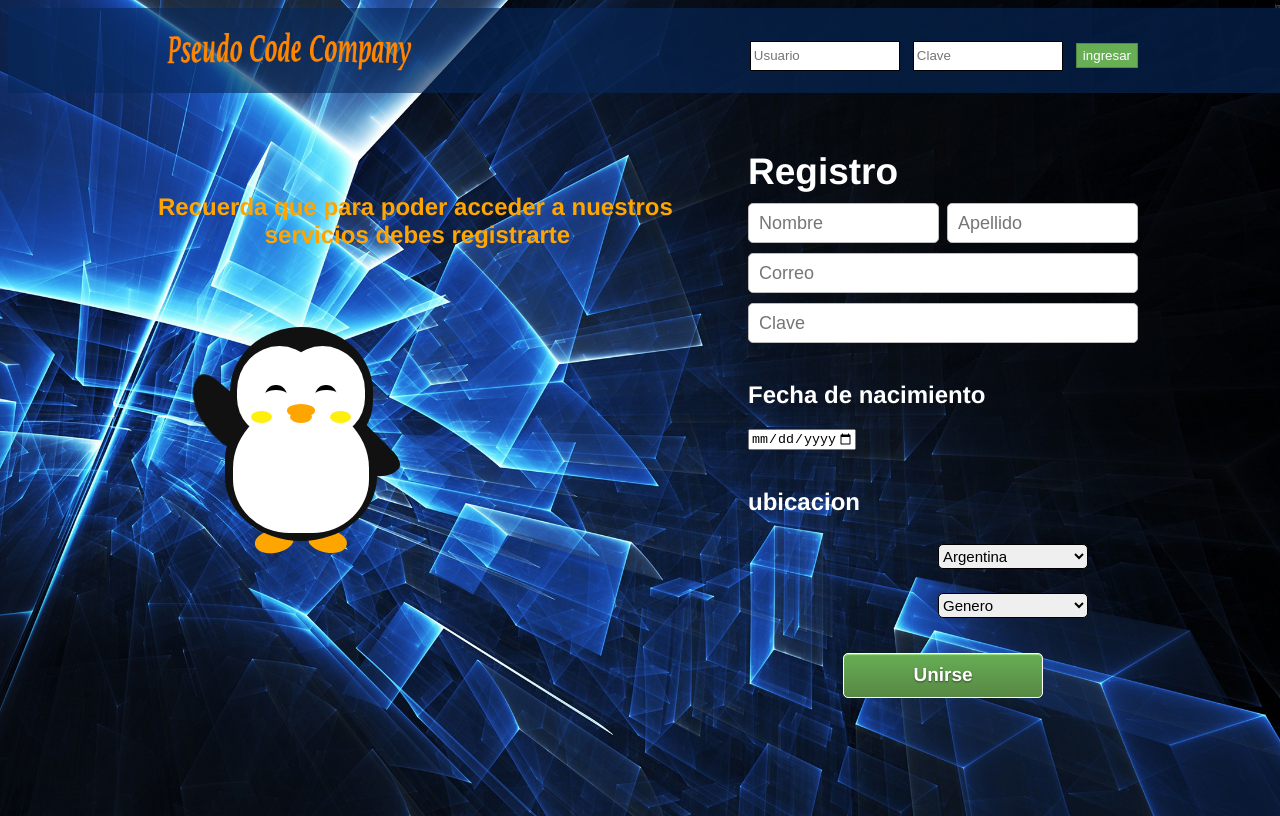
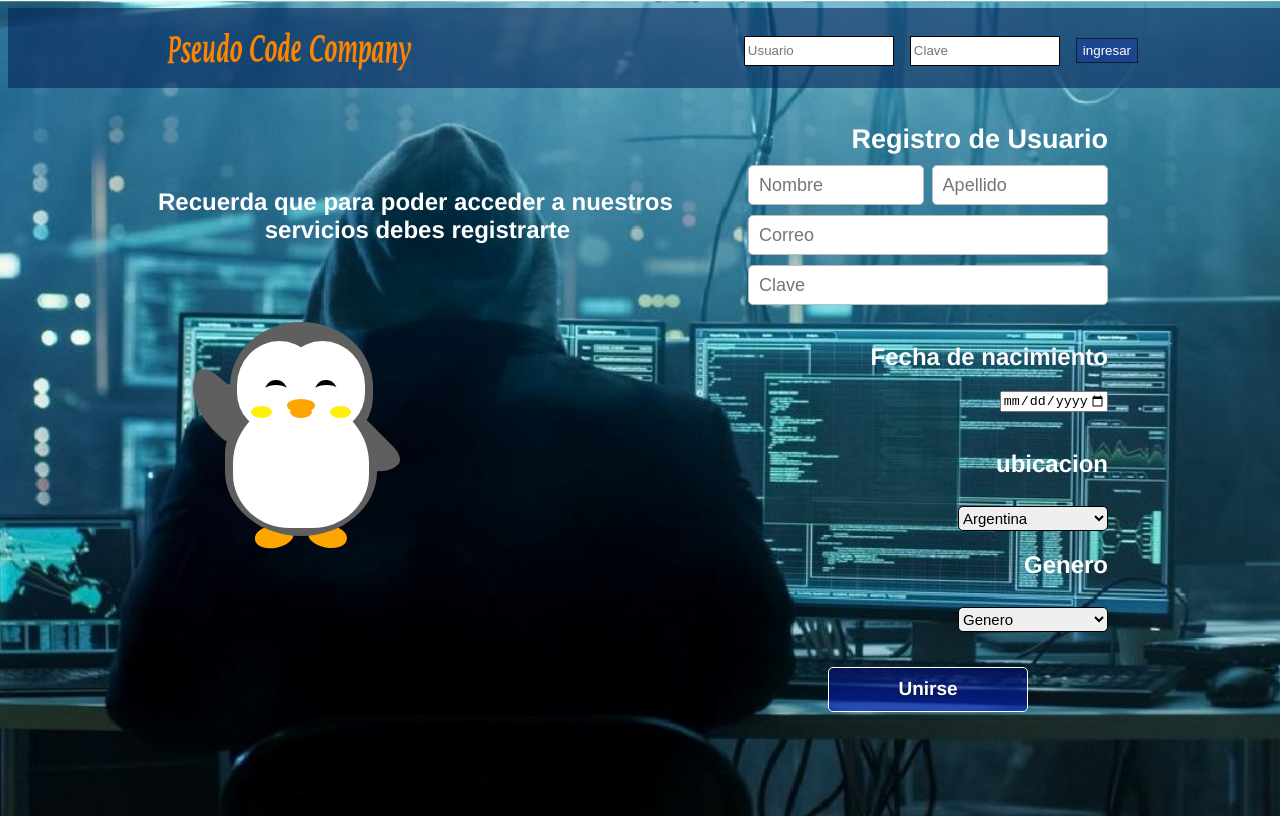
Before and after one commit to ale123-hub/pseucodes, a plain HTML site: page Desarrollo de la interfaz grafica/linkear3/Login.html in a window 1280 px wide. Drawn offline with Linux system fonts and the light colour scheme.

Commit message:
Add files via upload

```diff
--- a/Desarrollo de la interfaz grafica/linkear3/Estilos_Index.css
+++ b/Desarrollo de la interfaz grafica/linkear3/Estilos_Index.css
@@ -2,23 +2,23 @@
 body {
   width: 100%;
   height: 100%;
-  background: url('vx4.jpg') 50% 50% no-repeat;
+  background: url('vx3.jpg') 50% 50% no-repeat;
   background-attachment: fixed;
   overflow: scroll;
   background-size: cover;
   background-color: rgba(0, 0, 0, 0.623);
   font-family: sans-serif;
 }
-
 nav.navbar {
-  background-color: rgba(7, 41, 92, 0.623);
+  background-color: rgba(10, 48, 105, 0.562);
 }
 .container{
   margin: auto;
-  background-color:  rgba(56, 56, 56, 0.445);
+  background-color:  rgba(43, 43, 43, 0.76);
   width: 900px;
   padding: 50px;
 }
+
 
 ul, li {
     padding: 0;
--- a/Desarrollo de la interfaz grafica/linkear3/Login.html
+++ b/Desarrollo de la interfaz grafica/linkear3/Login.html
@@ -25,9 +25,10 @@
     </div>
 
     <div id="wrapper">
-        <font color="orange">
+        <font color="white">
             <div id="div1">
-                <h2> Recuerda que para poder acceder a nuestros<br> &nbsp &nbsp &nbsp &nbsp &nbsp &nbsp  &nbsp &nbsp servicios debes
+                <h2> Recuerda que para poder acceder a nuestros<br> &nbsp &nbsp &nbsp &nbsp &nbsp &nbsp &nbsp &nbsp
+                    servicios debes
                     registrarte</h2>
                 <div class="penguin">
                     <div class="penguin-bottom">
@@ -51,24 +52,23 @@
                         <div class="beak-top"></div>
                         <div class="beak-bottom"></div>
                     </div>
+
                 </div>
         </font>
     </div>
     <br>
     <br>
-    <br>
-    <br>
-    <br>
-    <br>
 
+    <font color="white">
         <div id="div2">
-        <h1>Registro</h1>
-        <li><input type="text" placeholder="Nombre" id="nombre"><input type="text" placeholder="Apellido" id="apellido">
+            <h1>Registro de Usuario</h1>
+            <li><input type="text" placeholder="Nombre" id="nombre"><input type="text" placeholder="Apellido"
+                    id="apellido">
             </li>
             <li><input type="text" placeholder="Correo"></li>
             <li><input type="password" placeholder="Clave"></li>
             <br>
-        <font color="white">
+
             <h2 id="ubicacion">Fecha de nacimiento</h2>
             <li><input type="date" id="edad" name="trip-start" value="" min="1900-01-01" max="2020-01-01">
             </li>
@@ -95,6 +95,7 @@
                     <option value="Suriname">Suriname</option>
                     <option value="Uruguay">Uruguay</option>
                 </select></li>
+            <h2>Genero</h2>
             <p id="ubicacion"></p>
             <select name="sexo" id="sexo">
                 <option value="Hombre">Genero</option>
--- a/Desarrollo de la interfaz grafica/linkear3/estilo.css
+++ b/Desarrollo de la interfaz grafica/linkear3/estilo.css
@@ -1,7 +1,7 @@
 body {
     width: 100%;
     height: 100%;
-    background: url('vx3.jpg') 50% 50% no-repeat;
+    background: url('vx4.jpg') 50% 50% no-repeat;
     background-size: cover;
  }
 
@@ -16,7 +16,7 @@ body {
  width:980px;
  margin:0px auto;
  padding:0px;
- height:85px;
+ height:80px;
 }
 #header li
 {
@@ -29,23 +29,13 @@ body {
 {
  margin-top:15px;
 }
-#header #sitename a
-{
- color:white;
- text-decoration:none;
- font-size:30px;
- font-weight:900;
-}
+
 #header form
 {
- margin-top:15px;
+ margin-top:10px;
  float:right;
 }
-#header form li
-{
- font-size:13px;
- margin-left:15px;
-}
+
 #header form input[type="text"]
 {
  margin-top:3px;
@@ -97,15 +87,14 @@ body {
 {
  height:25px;
  margin-top:20px;
- background-color:#67ae55;
+ background-color: #1728c048;
  color:white;
- border:1px solid #578843;
+ border:1px solid #00000098;
 }
 #wrapper
 {
  margin:0 auto;
  padding:0px;
- text-align:center;
  width:980px;
 }
 #wrapper div
@@ -119,27 +108,17 @@ body {
  width:590px;
  text-align:left;
 }
-#wrapper #div1 p
-{
- font-size:20px;
- font-family:arial;
- font-weight:bold;
- margin:0px;
- color:#ffffff;
- position: relative;
- top: -1px;
- width: 400px;
-}
+
 #wrapper #div2
 {
- margin-top: -50px;
- width:390px;
- text-align:left;
+ margin-top: 0px;
+ width:360px;
+ text-align:right;
 }
 #wrapper #div2 h1
 {
  margin:0px;
- font-size:37px;
+ font-size:27px;
  color:#ffffff;
 }
 
@@ -185,10 +164,10 @@ body {
  margin-bottom: 10px;
  font-family: 'Freight Sans Bold', helvetica, arial, sans-serif !important;
  font-weight: bold !important;
- background: linear-gradient(#67ae55, #578843);
- background-color: #69a74e;
- box-shadow: inset 0 1px 1px #a4e388;
- border-color: #3b6e22 #3b6e22 #2c5115;
+ background: linear-gradient(#01154d49, #0041f35b);
+ background-color: #090b798a;
+ box-shadow: inset 0 1px 1px #060f5fa1;
+ border-color: #22276e #1b3069de #161616e7;
  border: 1px solid;
  border-radius: 5px;
  color: #fff;
--- a/Desarrollo de la interfaz grafica/linkear3/pinguino.css
+++ b/Desarrollo de la interfaz grafica/linkear3/pinguino.css
@@ -1,6 +1,6 @@
 :root {
     --penguin-size: 286px;
-    --penguin-skin: rgb(17, 17, 17);
+    --penguin-skin: rgb(95, 95, 95);
     --penguin-belly: white;
     --penguin-beak: orange;
   }
```
Also changed, not shown: Desarrollo de la interfaz grafica/linkear3/Index.html (+16 -16 lines). Lines whose indentation alone changed are shown as unchanged.
